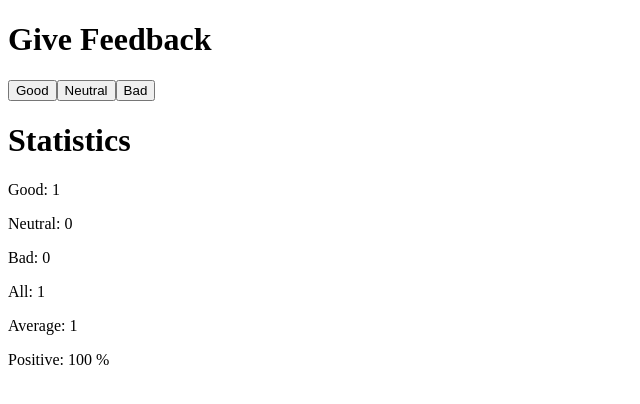
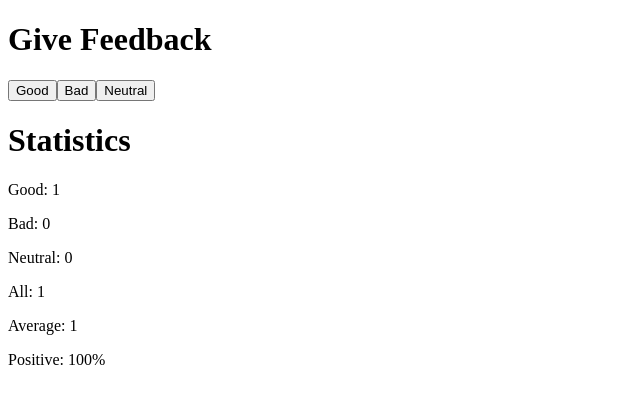
Before and after one commit to soumyadipsaha/fso, a React (Vite) app in the folder part1/unicafe/: page / in a window 1280 px wide. Both pictures are taken after a click on the button "Good". Shown: the top 404 px of the page, without its empty margins (0-640 px from the left). Built offline with nearby package versions, Linux system fonts and the light colour scheme.

Commit message:
1.10 added Button component, statisticsline

```diff
--- a/part1/unicafe/src/App.jsx
+++ b/part1/unicafe/src/App.jsx
@@ -6,7 +6,28 @@ const App = () => {
   const [neutral, setNeutral] = useState(0)
   const [bad, setBad] = useState(0)
 
+  const setGoodSetter = ()=>{
+    setGood (good+1)
+  }
+   const setBadSetter = ()=>{
+    setBad (bad+1)
+  }
+   const setNeutralSetter = ()=>{
+    setNeutral (neutral+1)
+  }
 
+ const Button = ({ handleClick, text }) => {
+  return (
+    <>
+      <button onClick={handleClick}>{text}</button>
+    </>
+  )
+}
+
+  const StatisticLine = ({text, value})=>{
+
+    return(<p>{text}: {value}</p>)
+  }
 
   const Statistics = (props)=>{
     const {good, neutral, bad} = props
@@ -14,12 +35,15 @@ const App = () => {
     return(
       <>
       <h1>Statistics</h1>
-      {good+bad+neutral === 0? (<p>No Feedback Given</p>) :(  <><p>Good: {good}</p>
-      <p>Neutral: {neutral}</p>
-      <p>Bad: {bad}</p>
-      <p>All: {good+neutral+bad}</p>
-      <p>Average: {(good-bad)/(good+neutral+bad)}</p>
-      <p>Positive: {(good/(good+neutral+bad))*100} %</p></>)}
+      {good+bad+neutral === 0? (<p>No Feedback Given</p>) :(  <>
+      <StatisticLine text = "Good" value={good}/>
+      <StatisticLine text = "Bad" value={bad}/>
+      <StatisticLine text = "Neutral" value={neutral}/>
+      <StatisticLine text = "All" value={good+neutral+bad}/>
+      <StatisticLine text = "Average" value={(good-bad)/(good+neutral+bad)}/>
+      <StatisticLine text = "Positive" value={(good/(good+neutral+bad))*100 +"%"}/>
+
+      </>)}
 
 
       </>
@@ -31,9 +55,9 @@ const App = () => {
   return (
     <>
       <h1>Give Feedback</h1>
-      <button onClick={()=>setGood(good+1)}>Good</button>
-      <button onClick ={()=>setNeutral(neutral+1)} >Neutral</button>
-      <button onClick = {()=> setBad(bad+1)}>Bad</button>
+      <Button handleClick={setGoodSetter} text="Good" />
+     <Button handleClick={setBadSetter} text="Bad" />
+     <Button handleClick={setNeutralSetter} text="Neutral" />
       <Statistics
         good = {good}
         bad = {bad}
```
